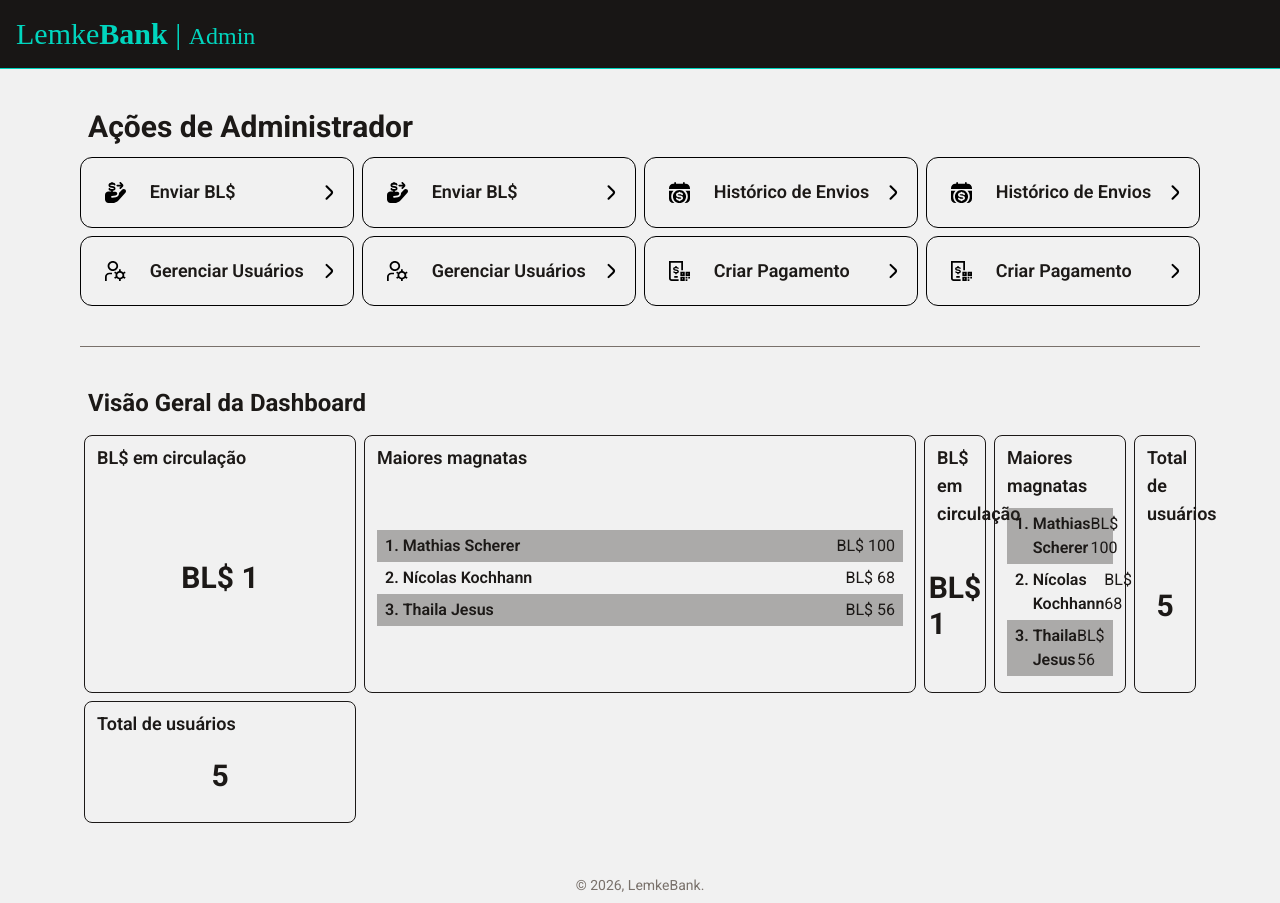
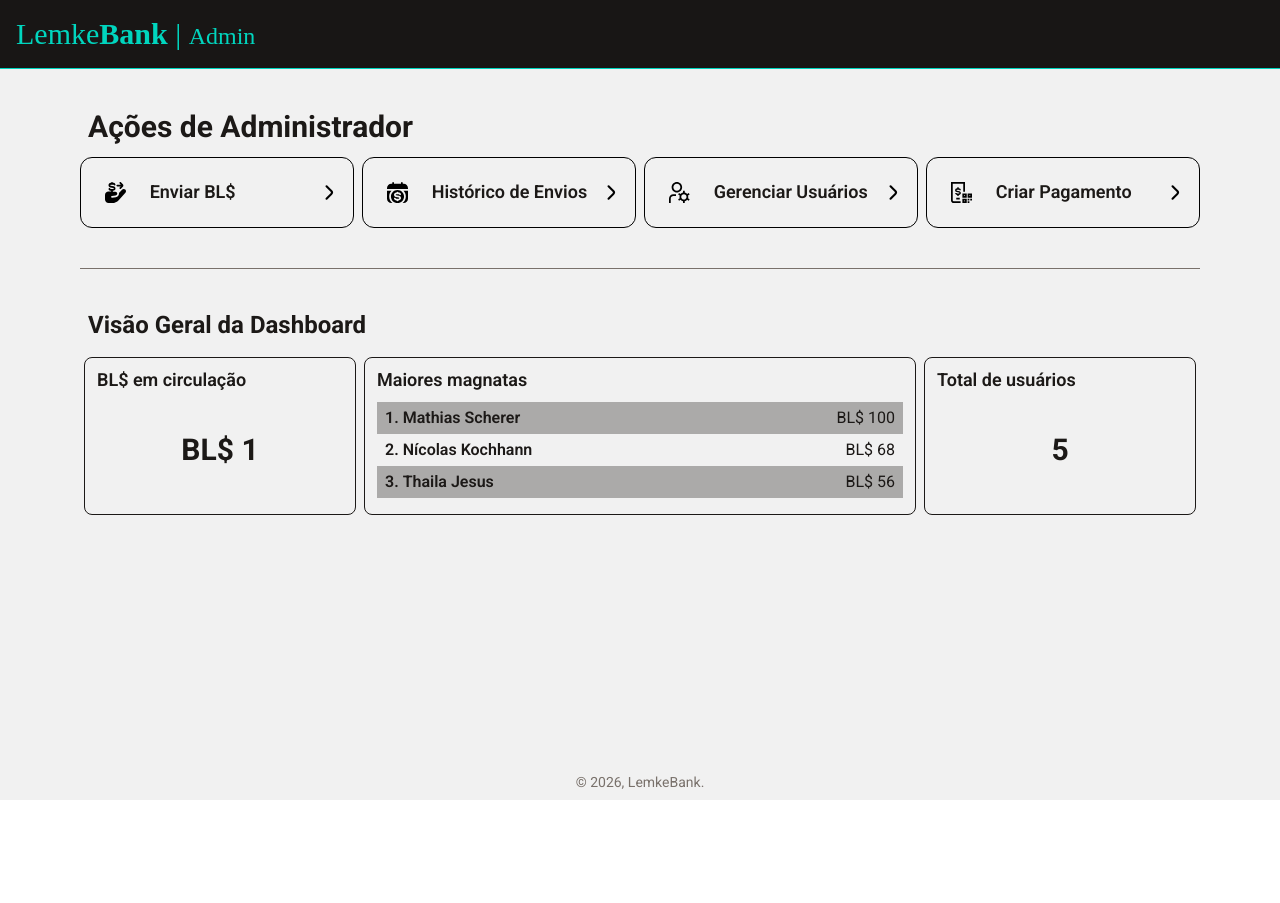
Before and after one commit to mathiasscherer2007/lemke-bank, a SvelteKit app in the folder client/: page /admin in a window 1280 px wide. After the commit the page ends 800 px from the top, so only its background shows below. Built offline with nearby package versions, Linux system fonts and the light colour scheme; a web font is replaced by a local one.

Commit message:
Fixing whatever just happened AGAIN

```diff
--- a/client/src/routes/admin/+page.svelte
+++ b/client/src/routes/admin/+page.svelte
@@ -23,12 +23,9 @@
   ];
 </script>
 
-
-<!-- what -->
 <h1 class="text-2xl lg:text-3xl font-bold pl-2">Ações de Administrador</h1>
 <NavLinkContainer columns="4">
   {#each links as { title, icon, link } (link)}
-    <NavLink title={title} icon={icon} link={link} />
     <NavLink title={title} icon={icon} link={link} />
   {/each}
 </NavLinkContainer>
@@ -62,42 +59,9 @@
       </ol>
     {/snippet}
   </DashboardWidget>
-<DashboardGrid columns={4}>
-  <DashboardWidget title="BL$ em circulação">
-    {#snippet content()}
-      <p class="my-auto py-5 text-3xl font-bold">BL$ 1</p>
-    {/snippet}
-  </DashboardWidget>
-
-  <DashboardWidget title="Maiores magnatas" span={2}>
-    {#snippet content()}
-      {#snippet person(name: string, networth: number, prefix: number)}
-        <li
-          class="text-md flex items-center justify-between px-2 py-1 {prefix % 2 == 0 ? '' : 'bg-stone-800/35'}"
-        >
-          <span class="flex gap-1 font-semibold">
-            {prefix}. <p>{name}</p>
-          </span>
-          <p>BL$ {networth}</p>
-        </li>
-      {/snippet}
-      <ol class="my-2 w-full rounded">
-        {#each magnates as { username, balance }, index (username)}
-          {@render person(username, balance, index + 1)}
-        {/each}
-      </ol>
-    {/snippet}
-  </DashboardWidget>
-
   <DashboardWidget title="Total de usuários">
     {#snippet content()}
       <p class="my-auto py-5 text-3xl font-bold">5</p>
     {/snippet}
   </DashboardWidget>
 </DashboardGrid>
-  <DashboardWidget title="Total de usuários">
-    {#snippet content()}
-      <p class="my-auto py-5 text-3xl font-bold">5</p>
-    {/snippet}
-  </DashboardWidget>
-</DashboardGrid>
```
